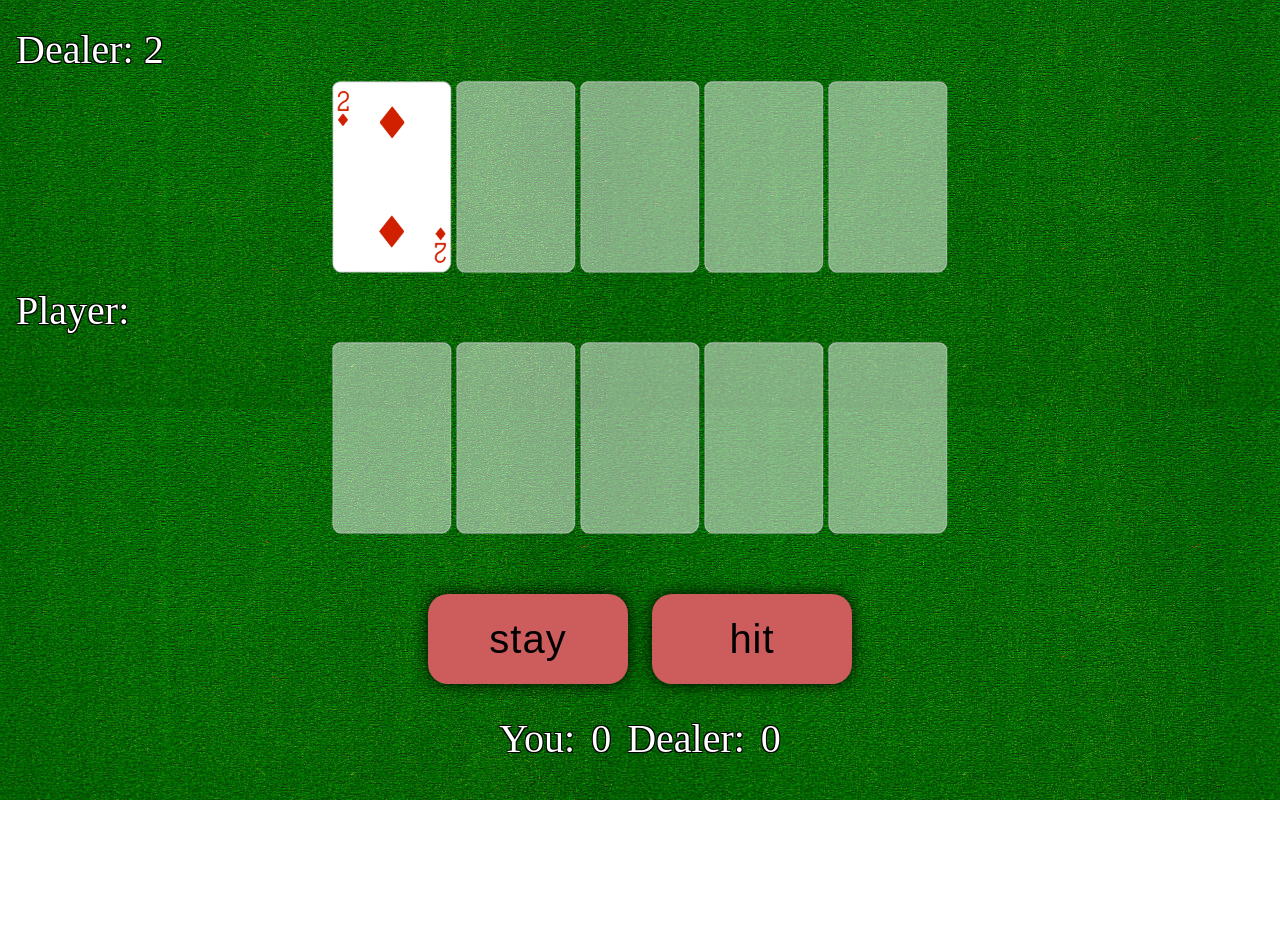
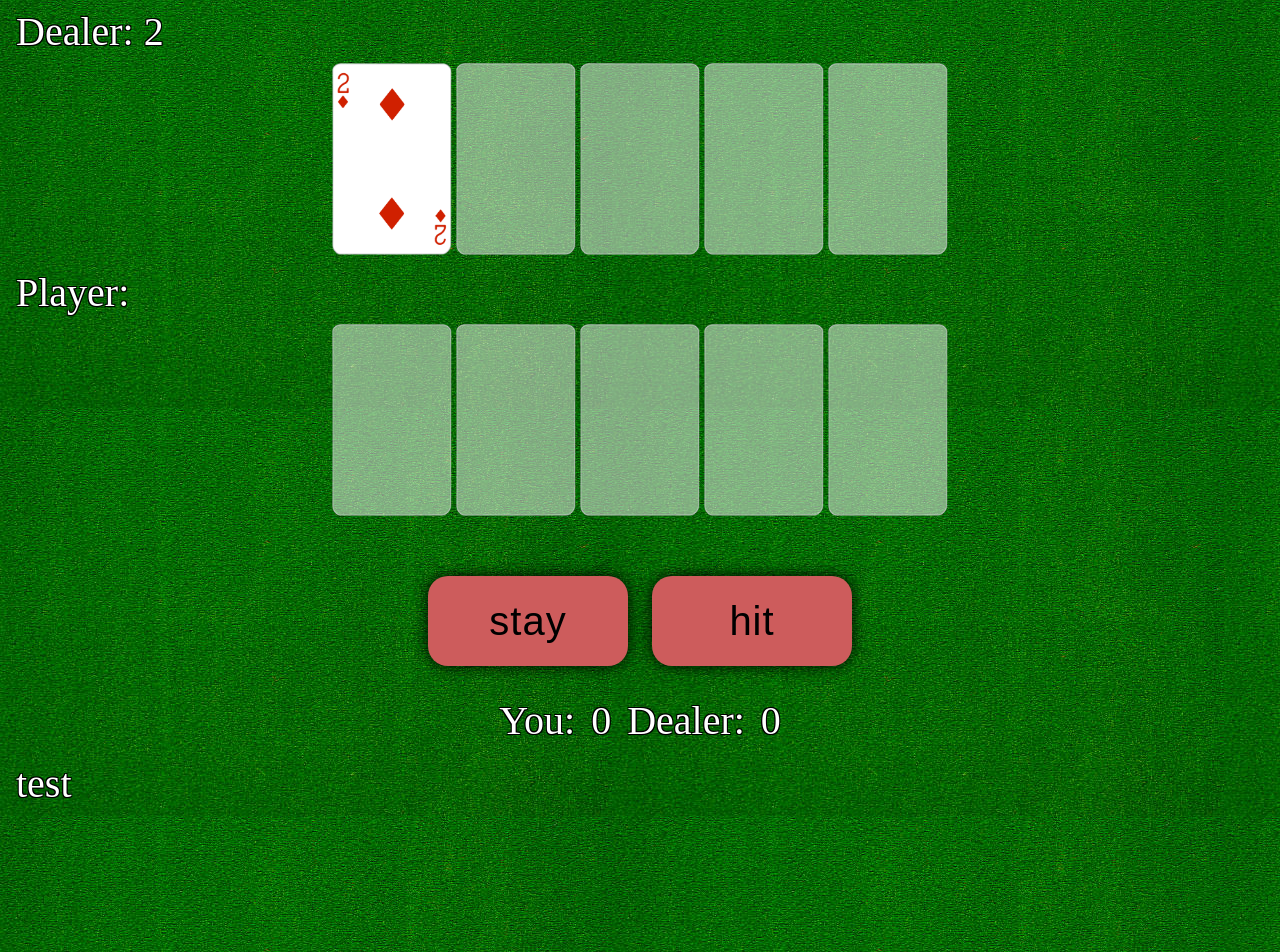
Before and after one commit to andymitch/andymitch.github.io, a plain HTML site: page blackjack.html in a window 1280 px wide. Shown: the top 952 px of the page. Before the commit the page ends 800 px from the top, so only its background shows below. Drawn offline with Linux system fonts and the light colour scheme.

Commit message:
Update blackjack.html

```diff
--- a/blackjack.html
+++ b/blackjack.html
@@ -62,7 +62,7 @@
             margin-top: 60px;
         }
 
-        .else {
+        .left {
             position: absolute;
             margin-top: 10px;
             width: 100%;
@@ -115,7 +115,7 @@
 
 <body>
     <CENTER>
-        <div class="else">
+        <div id="left">
             <div id="dealer">
                 <p id="title_d">Dealer:</p>
                 <img id="d0" class="card" src="/img/back.png">
@@ -143,6 +143,14 @@
                 <p>Dealer: </p>
                 <p id="score_d">0</p>
             </div>
+        </div>
+        <div id="right">
+            <!--deck----->
+            <p>test</p>
+            <!--betting-->
+
+            <!--audio---->
+
         </div>
         <div class="banner">
             <img src="./img/winner.png" alt="winner" id="win">
```
